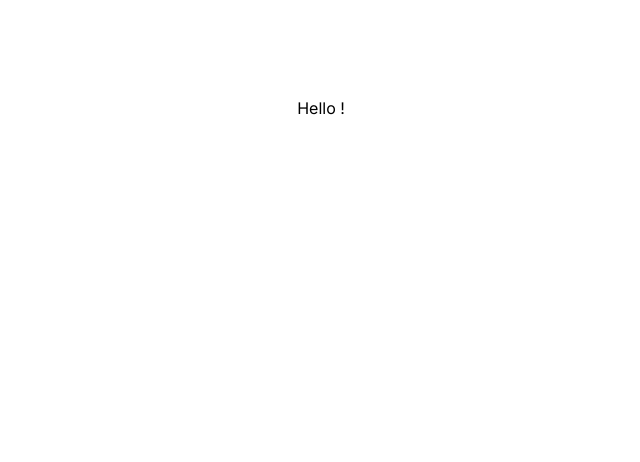
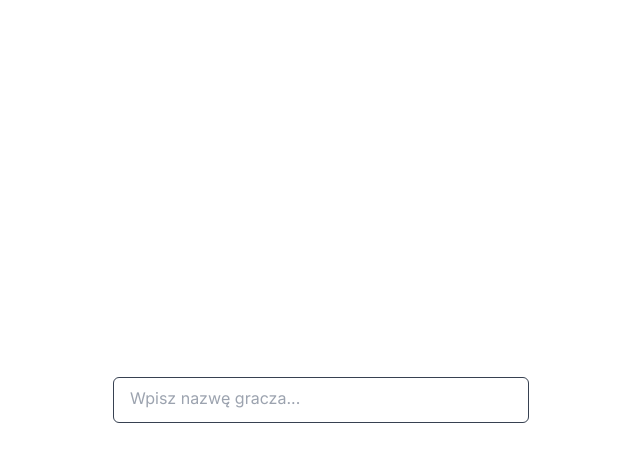
Before and after one commit to apacholik/enemy-finder, a Next.js app: page / in a window 1280 px wide. Shown: the top 462 px of the page, without its empty margins (319-959 px from the left). Built offline with nearby package versions, Linux system fonts and the light colour scheme.

Commit message:
add search input and hints when typing

```diff
--- a/src/app/page.tsx
+++ b/src/app/page.tsx
@@ -1,7 +1,53 @@
+"use client";
+
+import { useQuery } from "@tanstack/react-query";
+import { useRouter } from "next/navigation";
+import { useState } from "react";
+
+import { Search } from "@/components";
+import prepareUrl from "@/lib/charactersFinder/prepareUrl";
+
 export default function Home() {
+  const { push } = useRouter();
+
+  const [currentSearchValue, setCurrentSearchValue] = useState<string>("");
+
+  const isValidSearchValue = currentSearchValue.length > 2;
+
+  const { data: hints } = useQuery<string[]>({
+    queryKey: ["prompt", currentSearchValue],
+    placeholderData: [],
+    enabled: isValidSearchValue,
+
+    async queryFn() {
+      const param = new URLSearchParams({
+        searchText: currentSearchValue,
+        page: "1",
+        pageSize: "10",
+      });
+
+      const response = await fetch(
+        prepareUrl(`characters/prompt?${param.toString()}`)
+      );
+
+      return response.json();
+    },
+  });
+
+  const goToSearchPage = (value: string) => {
+    const searchParams = new URLSearchParams({ character: value });
+    push(`/search?${searchParams.toString()}`);
+  };
+
   return (
-    <main className="flex min-h-screen flex-col items-center justify-between p-24">
-      Hello !
+    <main className="flex min-h-screen flex-col items-center justify-center p-4">
+      <div className="xl:w-1/3 w-full">
+        <Search
+          onChange={setCurrentSearchValue}
+          hintList={hints}
+          onSearch={goToSearchPage}
+        />
+      </div>
     </main>
   );
 }
--- a/src/components/index.tsx
+++ b/src/components/index.tsx
@@ -1 +1 @@
-export * as Search from "./Search";
+export { default as Search } from "./Search";
--- /dev/null
+++ b/src/lib/charactersFinder/contracts/index.ts
@@ -0,0 +1 @@
+export type { Character } from "./Character";
--- /dev/null
+++ b/src/lib/charactersFinder/prepareUrl.ts
@@ -0,0 +1,9 @@
+const BASE_URL = "https://tibia.bieda.it/api/tibia-eocf/v1/";
+
+function prepareUrl(partialPath: string) {
+  const url = new URL(partialPath, BASE_URL);
+
+  return url.toString();
+}
+
+export default prepareUrl;
```
Also changed, not shown: src/lib/charactersFinder/contracts/Character.ts (added, +15 -0 lines).
